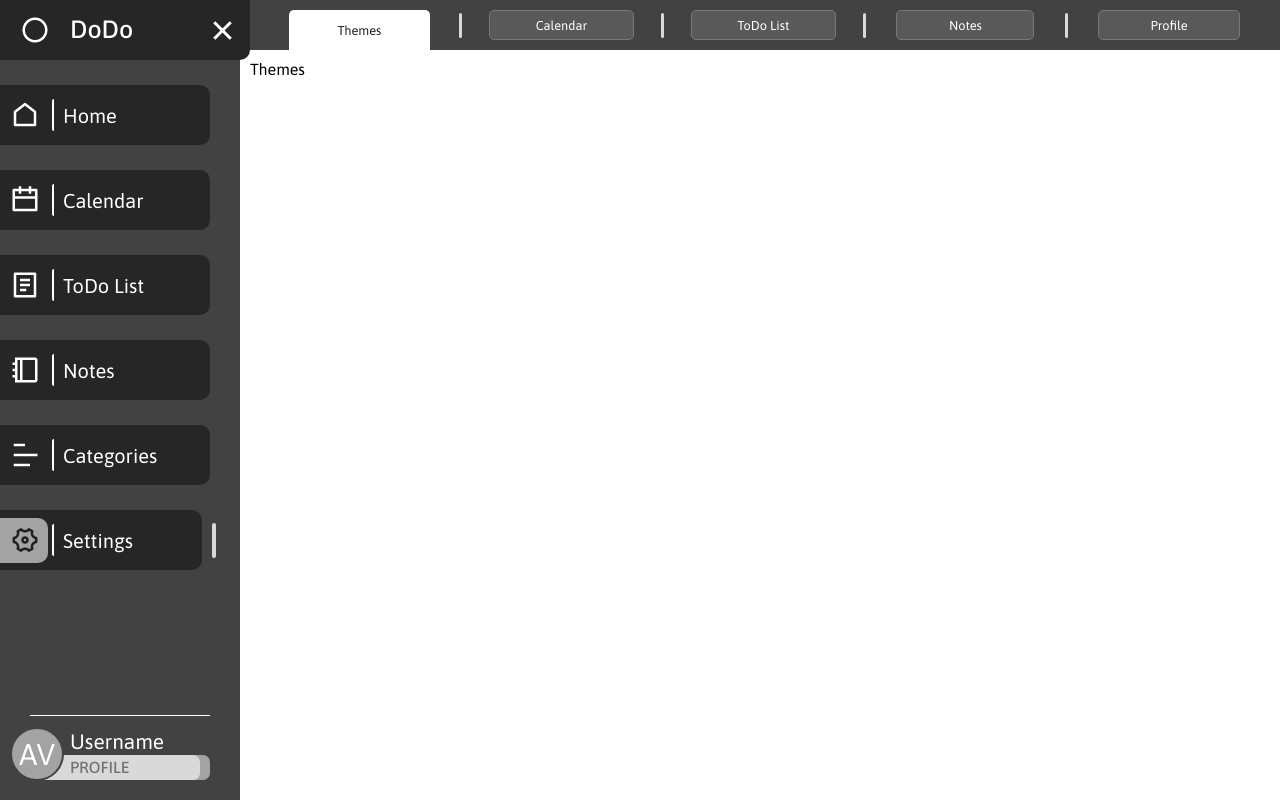
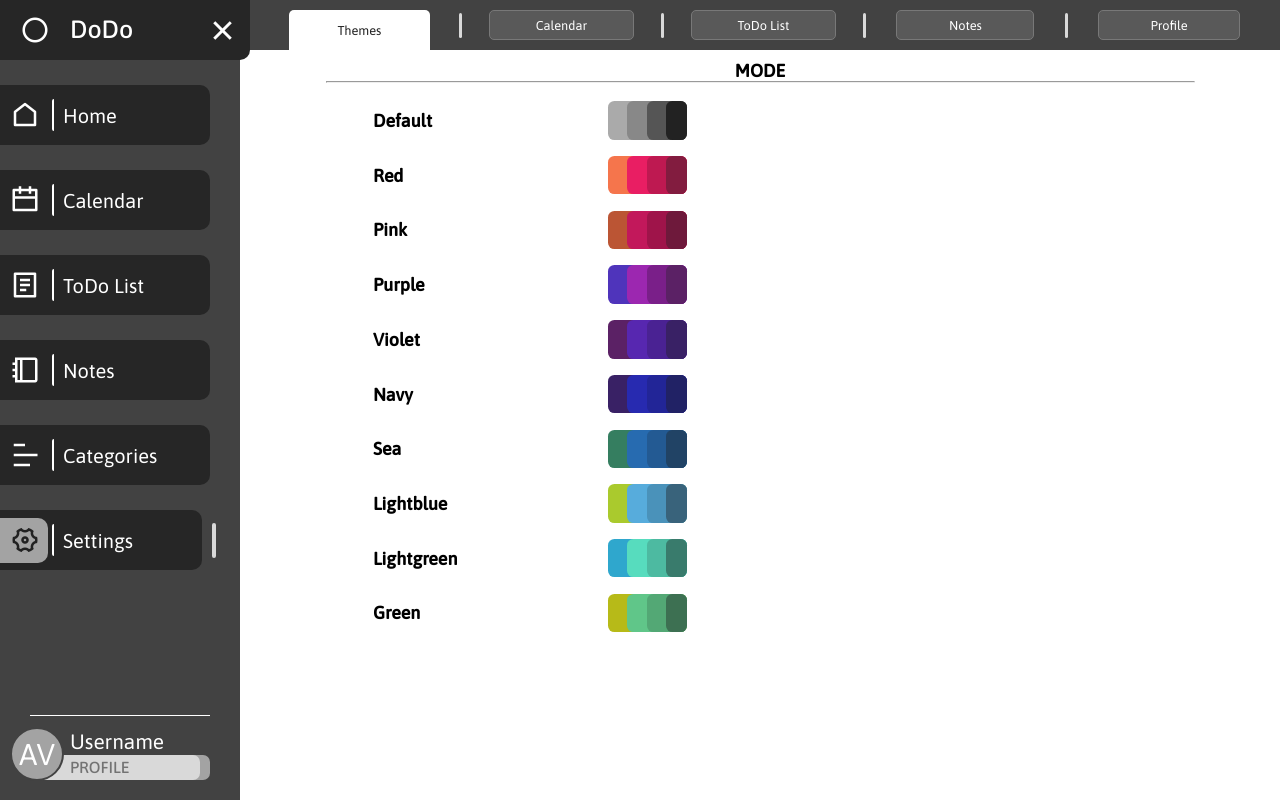
Before and after one commit to akai-org/akaitodo-frontend, a React (Vite) app: page /settings/themes in a window 1280 px wide. Built offline with nearby package versions, Linux system fonts and the light colour scheme; sample sign-in values are in the browser's storage.

Commit message:
Add basic styling

```diff
--- a/src/components/settings/ThemesFold.jsx
+++ b/src/components/settings/ThemesFold.jsx
@@ -1,7 +1,109 @@
+import React from 'react';
+import '../../styles/App.scss';
+
+import styles from '../../styles/components/settings/ThemesFold.module.scss';
+
+
+const colors = [
+    {
+        name: "Default",
+        primaryColor: "#222",
+        secondaryColor: "#555",
+        thirdColor: "#888",
+        additionalColor: "#aaa",
+    },
+    {
+        name: "Red",
+        primaryColor: "#821c3f",
+        secondaryColor: "#be1951",
+        thirdColor: "#e91e63",
+        additionalColor: "#f5754c",
+    },
+    {
+        name: "Pink",
+        primaryColor: "#6e193b",
+        secondaryColor: "#9f144a",
+        thirdColor: "#c2185b",
+        additionalColor: "#bb5534",
+    },
+    {
+        name: "Purple",
+        primaryColor: "#5b2165",
+        secondaryColor: "#7a1f89",
+        thirdColor: "#9c27b0",
+        additionalColor: "#4f34bb",
+    },
+    {
+        name: "Violet",
+        primaryColor: "#392165",
+        secondaryColor: "#4a2293",
+        thirdColor: "#5727b0",
+        additionalColor: "#5b2165",
+    },
+    {
+        name: "Navy",
+        primaryColor: "#212265",
+        secondaryColor: "#222597",
+        thirdColor: "#272ab0",
+        additionalColor: "#392165",
+    },
+    {
+        name: "Sea",
+        primaryColor: "#214365",
+        secondaryColor: "#235a93",
+        thirdColor: "#276bb0",
+        additionalColor: "#357e60",
+    },
+    {
+        name: "Lightblue",
+        primaryColor: "#39637b",
+        secondaryColor: "#4a92ba",
+        thirdColor: "#57acdc",
+        additionalColor: "#aaca2d",
+    },
+    {
+        name: "Lightgreen",
+        primaryColor: "#397b6c",
+        secondaryColor: "#4dbaa1",
+        thirdColor: "#57dcbe",
+        additionalColor: "#2fa7cd",
+    },
+    {
+        name: "Green",
+        primaryColor: "#3d7052",
+        secondaryColor: "#53a875",
+        thirdColor: "#60c689",
+        additionalColor: "#b7ba18",
+    }
+];
+
+
 const ThemesFold = () => {
+
+    const colorPalettes = colors.map(palette => (
+        <div className={styles.paletteElement}>
+            <p className={styles.paletteName}>{palette.name}</p>
+            <div style={{backgroundColor: palette.additionalColor}} className={styles.firstLayer}>
+                <div style={{backgroundColor: palette.thirdColor}} className={styles.secondLayer}>
+                    <div style={{backgroundColor: palette.secondaryColor}} className={styles.thirdLayer}>
+                        <div style={{backgroundColor: palette.primaryColor}} className={styles.fourthLayer}>
+                        </div>
+                    </div>
+                </div>
+            </div>
+        </div>
+    ))
+
     return(
-        <div>
-            <p>Themes</p>
+        <div className={styles.container}>
+            <div className={styles.modeContainer}>
+                <p className={styles.modeText}>MODE</p>
+                <input type="checkbox" name="mode" id="mode" className={styles.modeCheckbox} /> {/* What's happening? */}
+            </div>
+            <hr className={styles.line} />
+            <div className={styles.themesContainer}>
+                {colorPalettes}
+            </div>
         </div>
     )
 }
--- /dev/null
+++ b/src/styles/components/settings/ThemesFold.module.scss
@@ -0,0 +1,62 @@
+.modeContainer {
+    display: flex;
+    justify-content: center;
+}
+
+.modeText {
+    font-size: 1.4vw;
+    font-weight: bold;
+}
+
+.line {
+    width: 85%;
+    margin: 0 auto;
+}
+
+.themesContainer {
+    display: flex;
+    width: 80%;
+    flex-direction: column;
+    flex-wrap: wrap; // to do
+    margin: 1% auto;
+    // background-color: gold;
+}
+
+.paletteElement {
+    display: flex;
+    justify-content: space-between;
+    width: 40%;
+    flex-basis: 48%;
+    margin: 1%;
+    // background-color: tomato;
+}
+
+.paletteName {
+    margin: auto 1vw;
+    font-size: 1.4vw;
+    font-weight: bold;
+}
+
+.firstLayer {
+    margin: auto 0;
+    width: 24%;
+}
+
+.secondLayer {
+    width: 76%;
+}
+
+.thirdLayer {
+    width: 66%;
+}
+
+.fourthLayer {
+    width: 52%;
+}
+
+.firstLayer, .secondLayer, .thirdLayer, .fourthLayer {
+    display: flex;
+    justify-content: flex-end;
+    height: 3vw;
+    border-radius: 0.5vw;
+}
```
